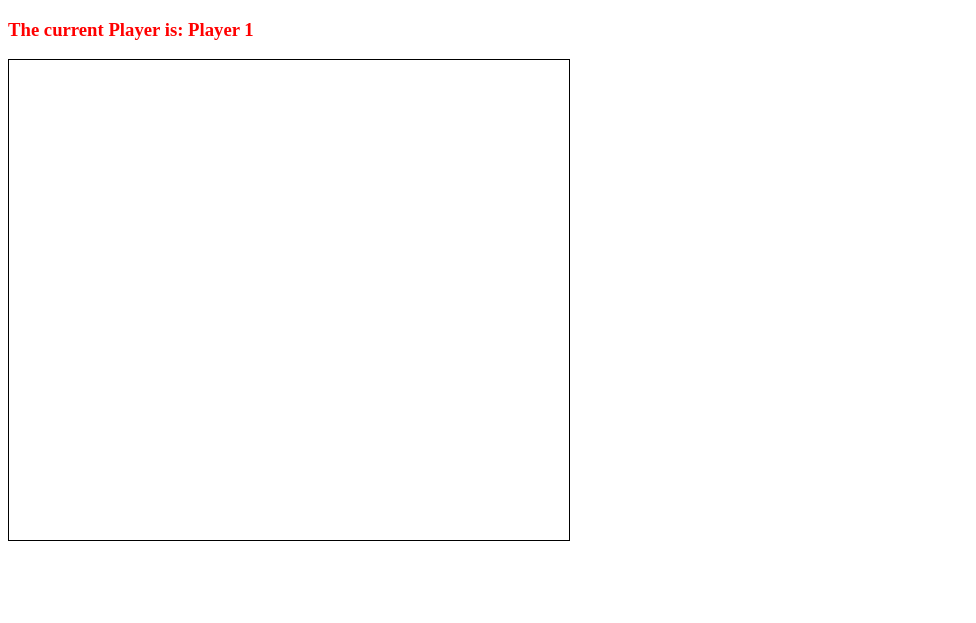
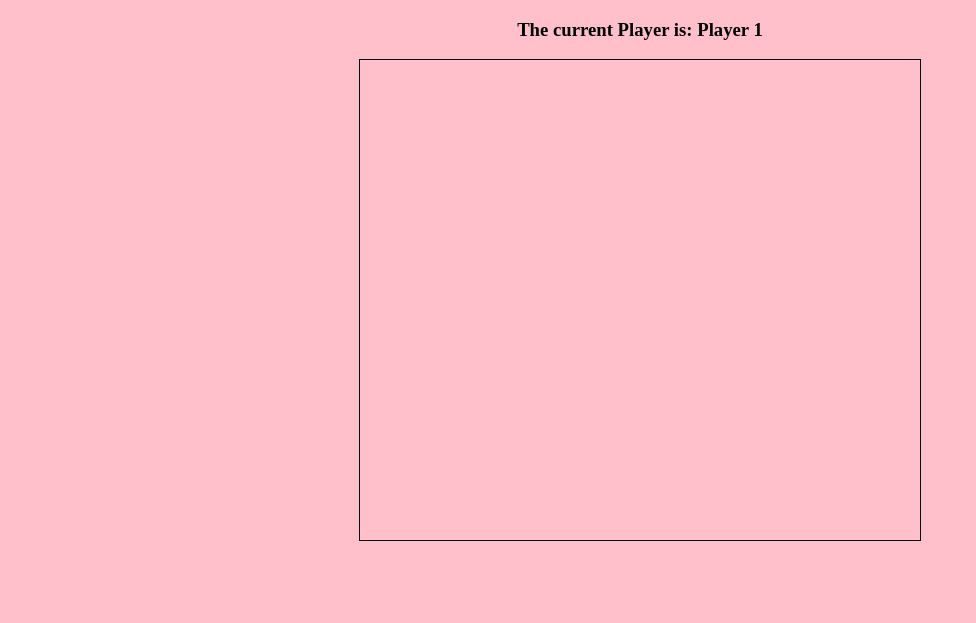
Before and after one commit to christinalorenzomontes/ConnectFour, a plain HTML site: page index.html in a window 1280 px wide. Shown: the whole page, without its empty margins (0-976 px from the left). Drawn offline with Linux system fonts and the light colour scheme.

Commit message:
Change style

```diff
--- a/styles.css
+++ b/styles.css
@@ -1,10 +1,15 @@
+body {
+    background-color: pink;
+}
+
 .grid {
     border: 1px solid;
     height: 480px;
     width: 560px;
     display: flex;
     flex-wrap: wrap;
-  }
+    margin: 0 auto;
+}
 
   .grid div {
     height: 80px;
@@ -22,5 +27,5 @@
 }
 
 h3 {
-    color: red;
+    text-align: center;
 }
```
